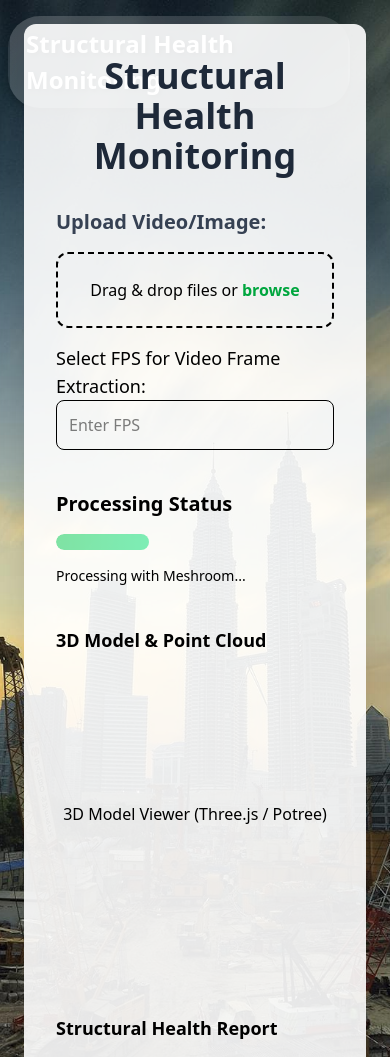
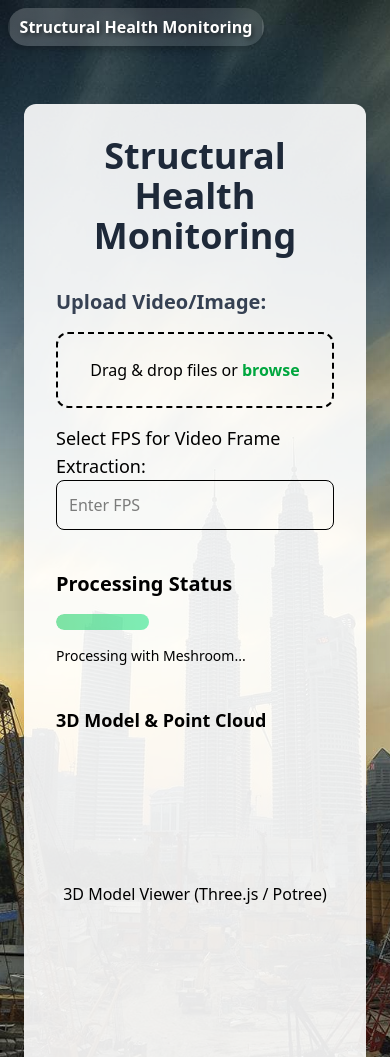
Before and after one commit to Hemansh24/EPICS215, a website: page src/index.html in a window 390 px wide. Shown: the top 1057 px of the page. Drawn offline with Linux system fonts and the light colour scheme.

Commit message:
Add existing project files to Git

```diff
--- a/src/index.html
+++ b/src/index.html
@@ -5,8 +5,26 @@
     <meta name="viewport" content="width=device-width, initial-scale=1.0">
     <title>Structural Health Monitoring</title>
     <link href="./output.css" rel="stylesheet">
+    <link href="https://fonts.googleapis.com/css2?family=Inter:wght@300;400;500;600;700&display=swap" rel="stylesheet">
+    <style>
+    @media (max-width: 768px) {
+    .project-name {
+        font-size: 1.25rem; /* Smaller font size for tablets */
+        padding: 0.4rem 0.8rem; /* Smaller padding */
+        top: 0.5rem; /* Adjust top position */
+        left: 0.5rem; /* Adjust left position */
+    }
+  }
 
-    <link href="https://fonts.googleapis.com/css2?family=Inter:wght@300;400;500;600;700&display=swap" rel="stylesheet">
+  @media (max-width: 480px) {
+    .project-name {
+        font-size: 1rem; /* Smaller font size for mobile phones */
+        padding: 0.3rem 0.6rem; /* Smaller padding */
+        top: 0.5rem; /* Adjust top position */
+        left: 0.5rem; /* Adjust left position */
+    }
+  }
+    </style>
 </head>
 <body class="font-inter">
     <!-- Wrap the entire content in .crack-background -->
```
Also changed, not shown: src/output.css.
